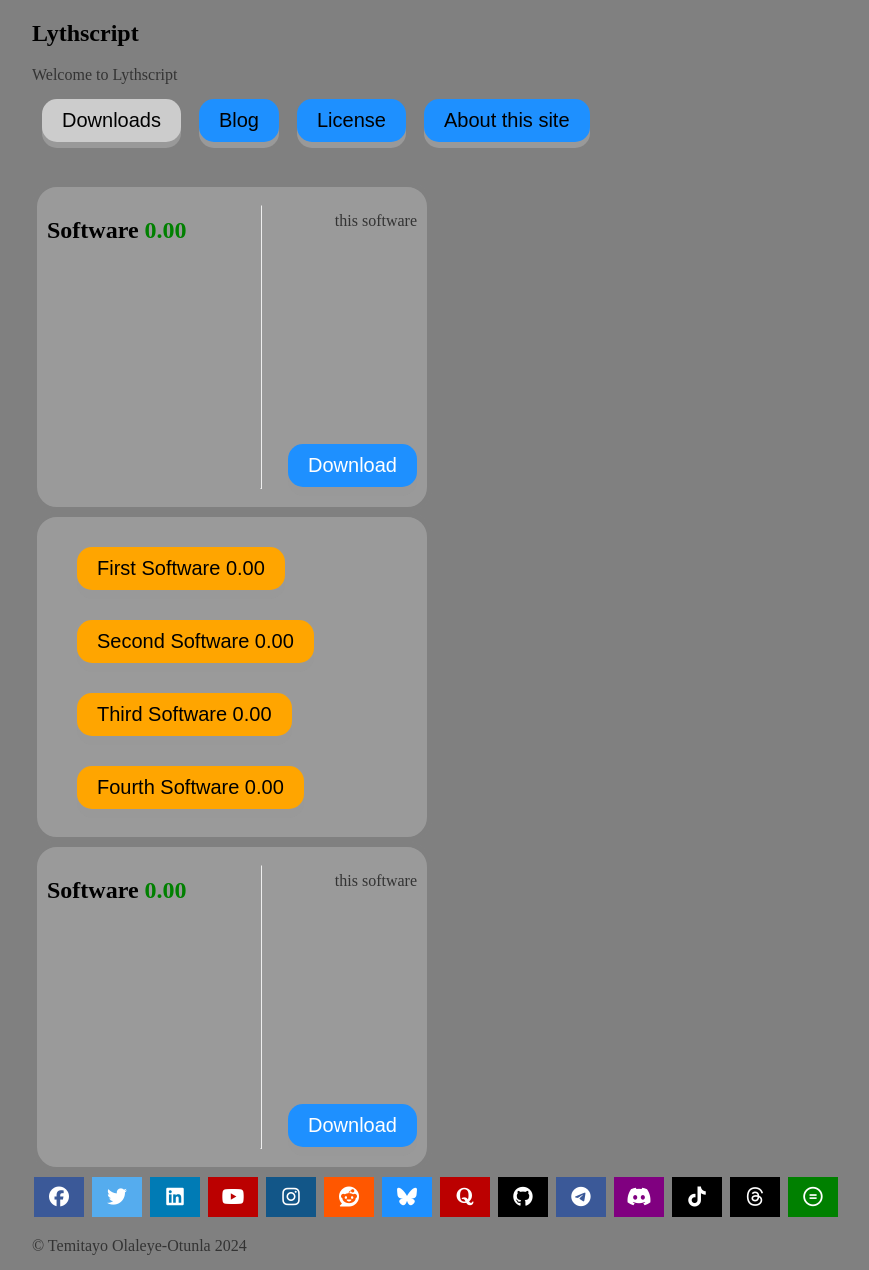
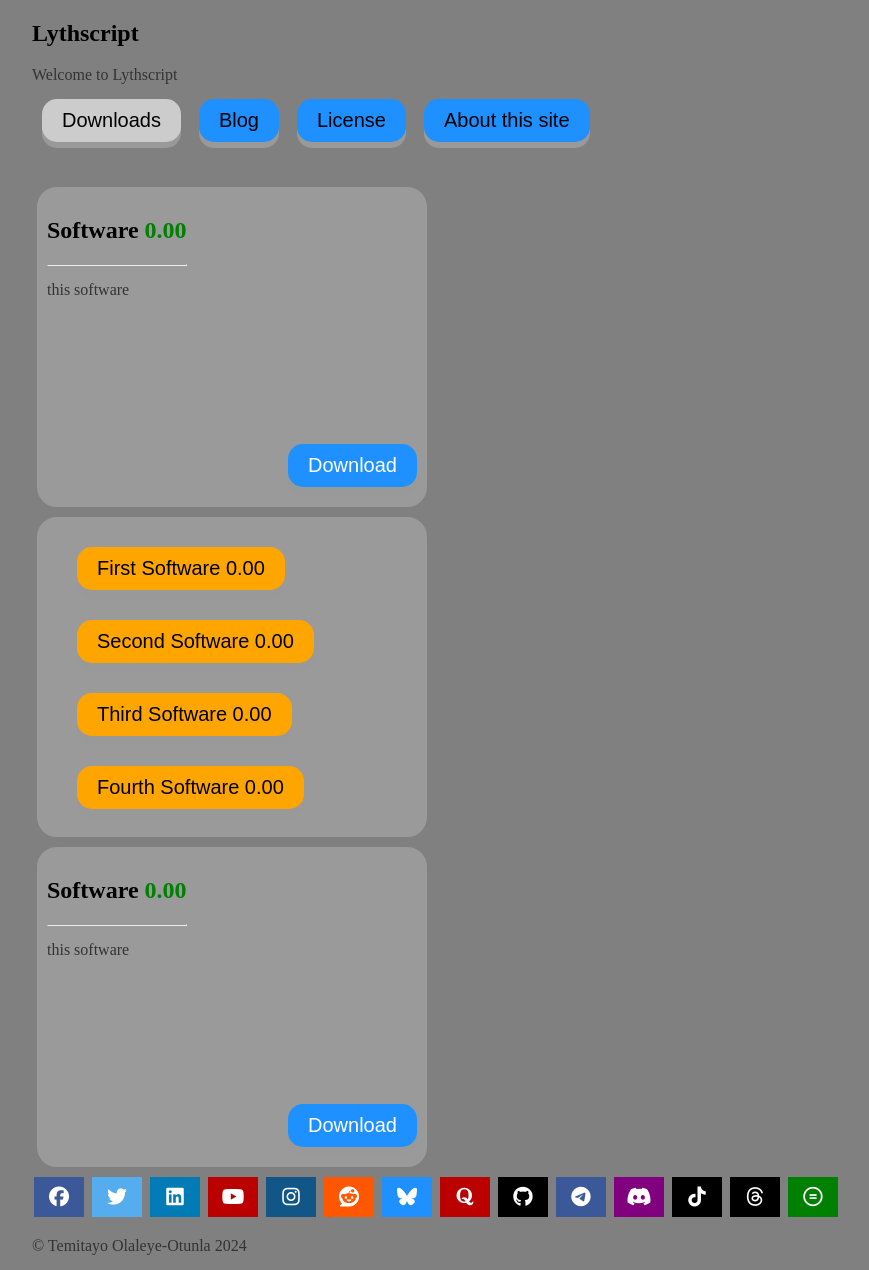
Before and after one commit to lythwind/lythwind.github.io, a Jekyll site: the page built from desktop.html, in a window 1280 px wide. Shown: the whole page, without its empty margins (18-887 px from the left). Built offline with Jekyll 4.4.1, drawn with Linux system fonts in a browser that asks for light colours; nearby versions of some CDN libraries.

Commit message:
Update desktop.html

```diff
--- a/desktop.html
+++ b/desktop.html
@@ -19,31 +19,36 @@ description: Welcome to Lythscript
 
 
 <div class = "flex-container">
+	<div class = "flex-item">
   <h2>Software <font color="green">0.00</font></h2>
 	<hr>
   <p>this software </p>
   <div class = "bdiv">
   <button class="xbutton">Download</button>
   </div>
+	</div>
 </div>
 
 	<div class = "flex-container">
-
+	<div class = "flex-item">
   <div class = "bdiv2">
   <button class= "bn" onclick="document.location='#'">First Software 0.00</button>
   <button class= "bn" onclick="document.location='#'">Second Software 0.00</button>
   <button class= "bn" onclick="document.location='#'">Third Software 0.00</button>
   <button class= "bn" onclick="document.location='#'">Fourth Software 0.00</button>
   </div>
+  </div>
 	</div>
 
 <div class = "flex-container">
+	<div class = "flex-item">
   <h2>Software <font color="green">0.00</font></h2>
 	<hr>
   <p>this software </p>
   <div class = "bdiv">
   <button class="xbutton">Download</button>
   </div>
+	</div>
 </div>
 
 
```
